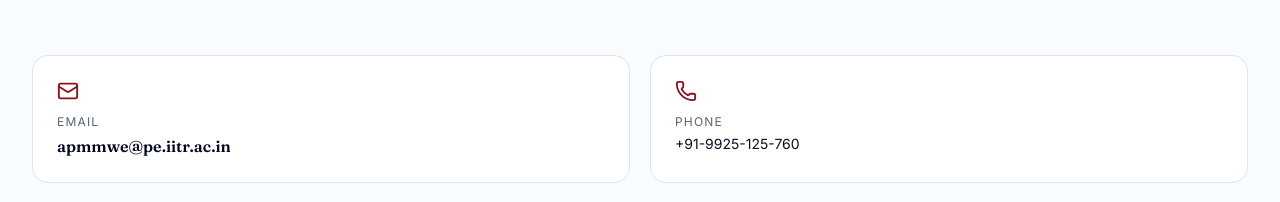
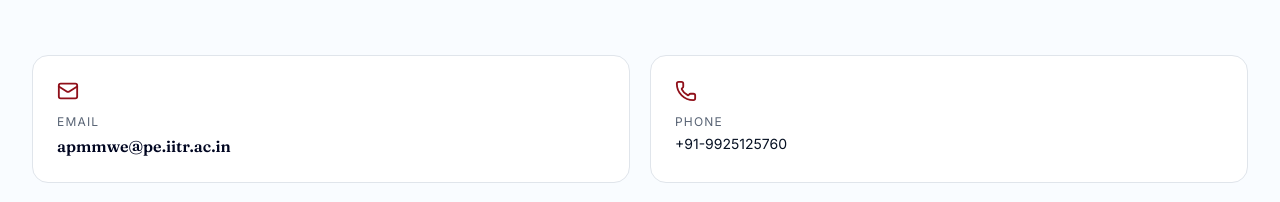
Before and after one commit to yuvraj-makani/FPMSF26-Website, a React (Vite) app: page / in a window 1280 px wide. Shown: the part 10491-10693 px from the top of the page. Built offline with nearby package versions, Linux system fonts and the light colour scheme.

Commit message:
Updated the phone number

```diff
--- a/src/App.tsx
+++ b/src/App.tsx
@@ -412,7 +412,7 @@
           <div className="rounded-2xl bg-card border border-border p-6">
             <Phone className="text-accent" size={22} />
             <div className="mt-3 text-xs uppercase tracking-widest text-muted-foreground">Phone</div>
-            <p className="mt-1 text-sm text-foreground">+91-9925-125-760</p>
+            <p className="mt-1 text-sm text-foreground">+91-9925125760</p>
           </div>
           <div className="rounded-2xl bg-card border border-border p-6 md:col-span-2">
             <MapPinned className="text-accent" size={22} />
```
